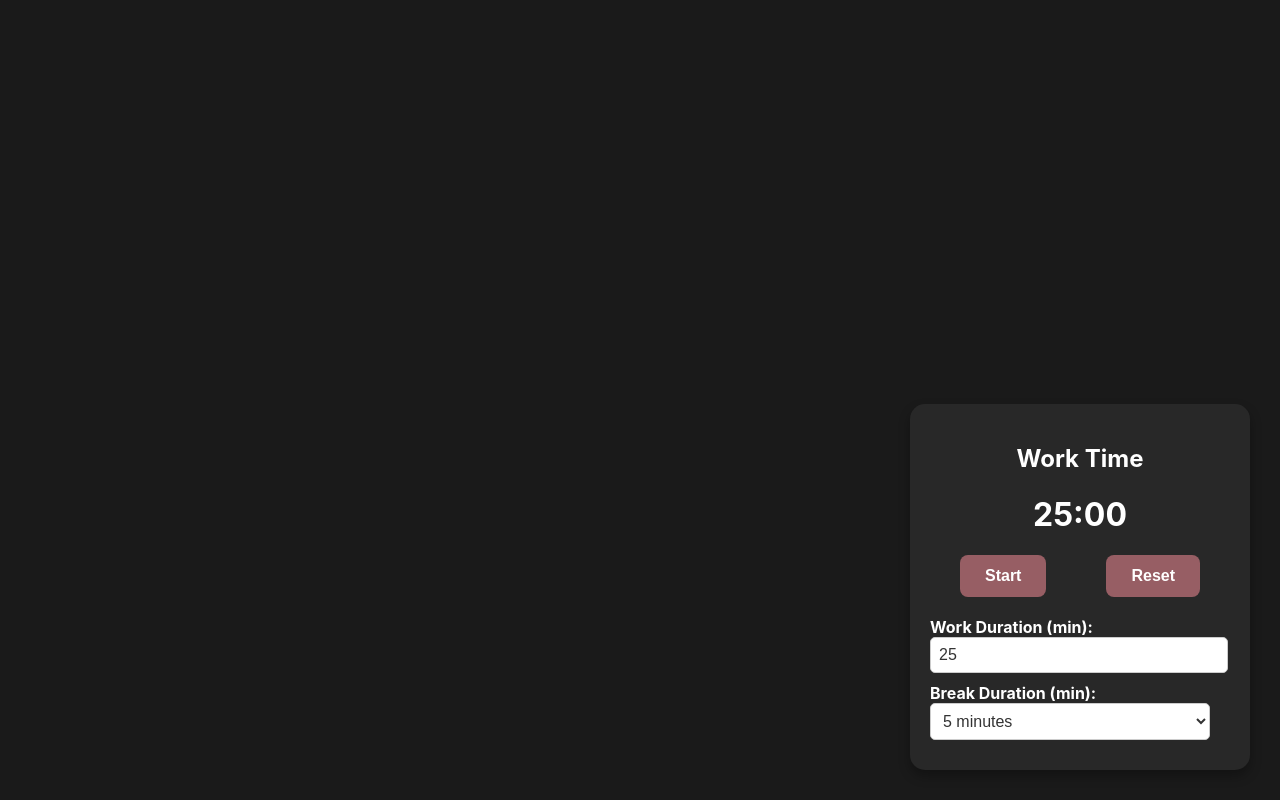
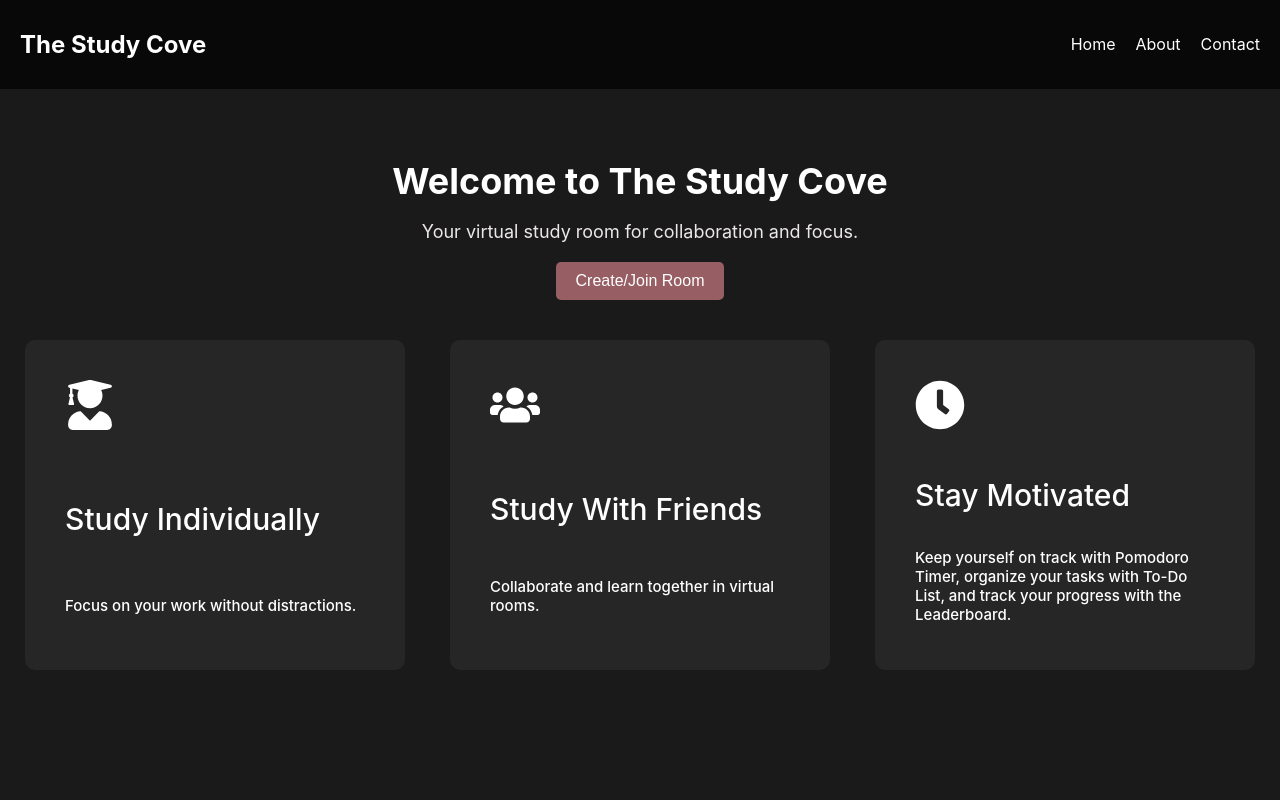
Before and after one commit to Gopika4112/Tink-Her-Hack, a React (Create React App) app in the folder the_study_cove/: page / in a window 1280 px wide. Built offline with nearby package versions, Linux system fonts and the light colour scheme.

Commit message:
updated app.js

```diff
--- a/the_study_cove/src/App.js
+++ b/the_study_cove/src/App.js
@@ -4,7 +4,7 @@ import HomePage from "./pages/HomePage";
 function App() {
   return (
     <div className="App">
-      <PomodoroTimer/>
+      <HomePage/>
     </div>
   );
 }
```
